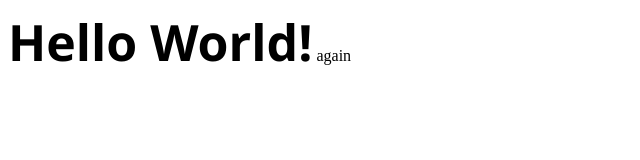
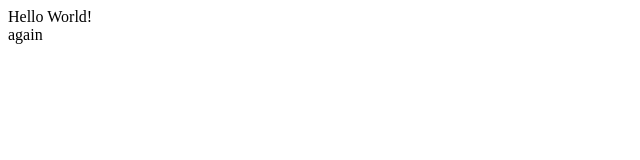
Before and after one commit to Rain-falling-and-turbulent-flow/-a-Try, a plain HTML site: page 项目1/test1-1/index.html in a window 1280 px wide. Shown: the whole page, without its empty margins (0-640 px from the left). Drawn offline with Linux system fonts and the light colour scheme.

Commit message:
删除style

```diff
--- a/项目1/test1-1/index.html
+++ b/项目1/test1-1/index.html
@@ -7,17 +7,12 @@
   <title>Document</title>
 </head>
 
-<style>
-  span {
-    font-size: 50px;
-    font-weight: bold;
-    font-family: 'Segoe UI', Tahoma, Geneva, Verdana, sans-serif;
-  }
-</style>
+
 
 
 <body>
   <span> Hello World!</span>
+  <br>
   again
 </body>
 
```
